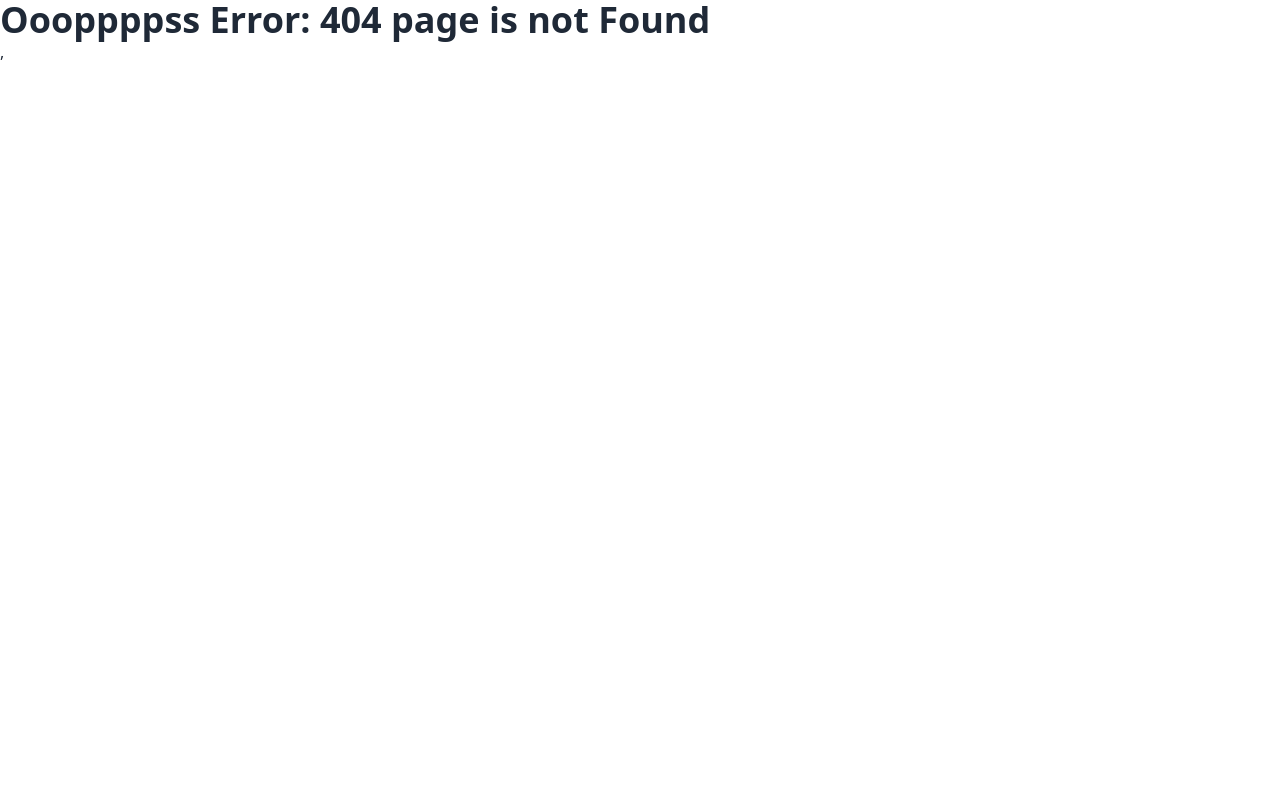
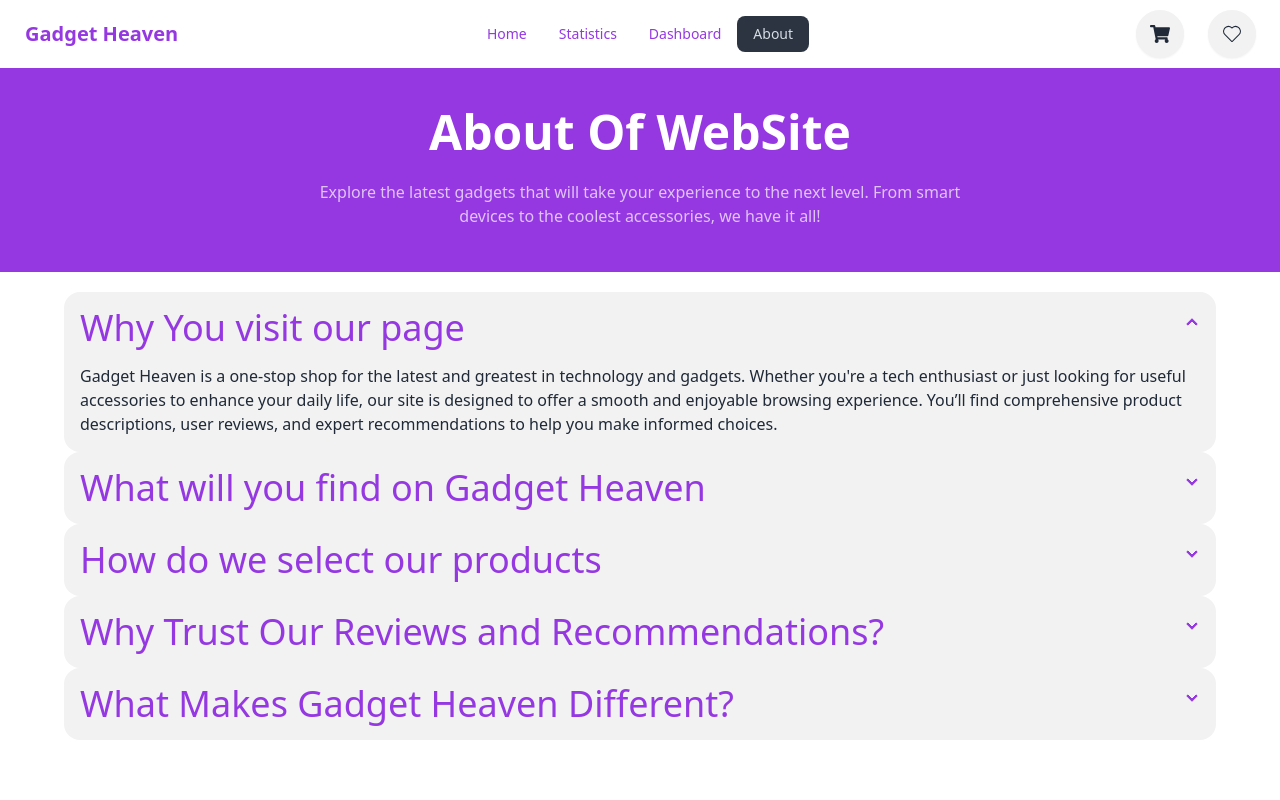
Before and after one commit to programming-hero-web-course-4/b10a8-gadget-heaven-YousufOO7, a React (Vite) app in the folder gadget-heaven/: page /about in a window 1280 px wide. Before the commit this address had no page. Shown: the top 800 px of the page. Built offline with nearby package versions, Linux system fonts and the light colour scheme.

Commit message:
added the About section

```diff
--- /dev/null
+++ b/gadget-heaven/src/components/About/About.jsx
@@ -0,0 +1,59 @@
+import PropTypes from 'prop-types';
+
+const About = props => {
+    return (
+        <div>
+            <div className="hero bg-[#9538E2] pt-10 px-32 pb-5  mx-auto">
+                <div className='text-center items-center'>
+                    <h1 className="text-5xl font-bold text-white w-5/6 mx-auto">About Of WebSite</h1>
+                    <p className="py-6 w-4/6 mx-auto text-white opacity-70">Explore the latest gadgets that will take your experience to the next level. From smart devices to the coolest accessories, we have it all!</p>
+
+                </div>
+            </div>
+
+            <div className='max-w-6xl mx-auto my-5'>
+            <div className="collapse collapse-arrow bg-base-200 ">
+                <input type="radio" name="my-accordion-2" defaultChecked />
+                <div className="collapse-title text-4xl font-medium text-[#9538E2]">Why You visit our page</div>
+                <div className="collapse-content">
+                    <p>Gadget Heaven is a one-stop shop for the latest and greatest in technology and gadgets. Whether you're a tech enthusiast or just looking for useful accessories to enhance your daily life, our site is designed to offer a smooth and enjoyable browsing experience. You’ll find comprehensive product descriptions, user reviews, and expert recommendations to help you make informed choices.</p>
+                </div>
+            </div>
+            <div className="collapse collapse-arrow bg-base-200">
+                <input type="radio" name="my-accordion-2" />
+                <div className="collapse-title text-4xl font-medium text-[#9538E2]">What will you find on Gadget Heaven</div>
+                <div className="collapse-content">
+                    <p>On our site, you'll discover a wide range of products, from cutting-edge smartphones and laptops to unique accessories that make your tech setup complete. We also offer comparison tools, product reviews, and top picks for different categories, ensuring you have all the information you need at your fingertips.</p>
+                </div>
+            </div>
+            <div className="collapse collapse-arrow bg-base-200">
+                <input type="radio" name="my-accordion-2" />
+                <div className="collapse-title text-4xl font-medium text-[#9538E2]">How do we select our products</div>
+                <div className="collapse-content">
+                    <p> Our team carefully selects products based on quality, performance, and customer feedback. We aim to provide a curated selection that includes only the best and most reliable gadgets. Each product listed on Gadget Heaven undergoes a rigorous review to meet our high standards.</p>
+                </div>
+            </div>
+            <div className="collapse collapse-arrow bg-base-200">
+                <input type="radio" name="my-accordion-2" />
+                <div className="collapse-title text-4xl font-medium text-[#9538E2]">Why Trust Our Reviews and Recommendations?</div>
+                <div className="collapse-content">
+                    <p> We are committed to providing honest and unbiased reviews. Our team of tech experts tests products thoroughly and keeps up with the latest industry trends. We also encourage user feedback to provide a comprehensive view of each product.</p>
+                </div>
+            </div>
+            <div className="collapse collapse-arrow bg-base-200">
+                <input type="radio" name="my-accordion-2" />
+                <div className="collapse-title text-4xl font-medium text-[#9538E2]">What Makes Gadget Heaven Different?</div>
+                <div className="collapse-content">
+                    <p>  Unlike other gadget websites, we focus on providing a personalized experience. Our site is designed with ease of use in mind, featuring detailed product descriptions, interactive tools, and dedicated customer support. Our mission is to help you find gadgets that truly improve your daily life.</p>
+                </div>
+            </div>
+            </div>
+        </div>
+    );
+};
+
+About.propTypes = {
+
+};
+
+export default About;
--- a/gadget-heaven/src/components/Navbar/Navbar.jsx
+++ b/gadget-heaven/src/components/Navbar/Navbar.jsx
@@ -10,6 +10,7 @@ const Navbar = props => {
         <li><NavLink to="/" ><a>Home</a></NavLink></li>
         <li><NavLink to="/statistics"><a>Statistics</a></NavLink></li>
         <li><NavLink to="/dashboard"><a>Dashboard</a></NavLink></li>
+        <li><NavLink to="/about"><a>About</a></NavLink></li>
     </>
 
     return (
--- a/gadget-heaven/src/main.jsx
+++ b/gadget-heaven/src/main.jsx
@@ -13,6 +13,7 @@ import ProductsCard from './components/ProductsCard/ProductsCard';
 import ProductDetails from './components/ProductDetails/ProductDetails';
 import { ToastContainer } from 'react-toastify';
 import 'react-toastify/dist/ReactToastify.css';
+import About from './components/About/About';
 
 const router = createBrowserRouter([
   {
@@ -47,6 +48,10 @@ const router = createBrowserRouter([
         loader: () => fetch('/products.json'),
       },
       {
+        path: "/about",
+        element: <About></About>
+      },
+      {
         path: "/product/:product_id",
         element: <ProductDetails></ProductDetails>,
         loader: () => fetch('../products.json')
```
